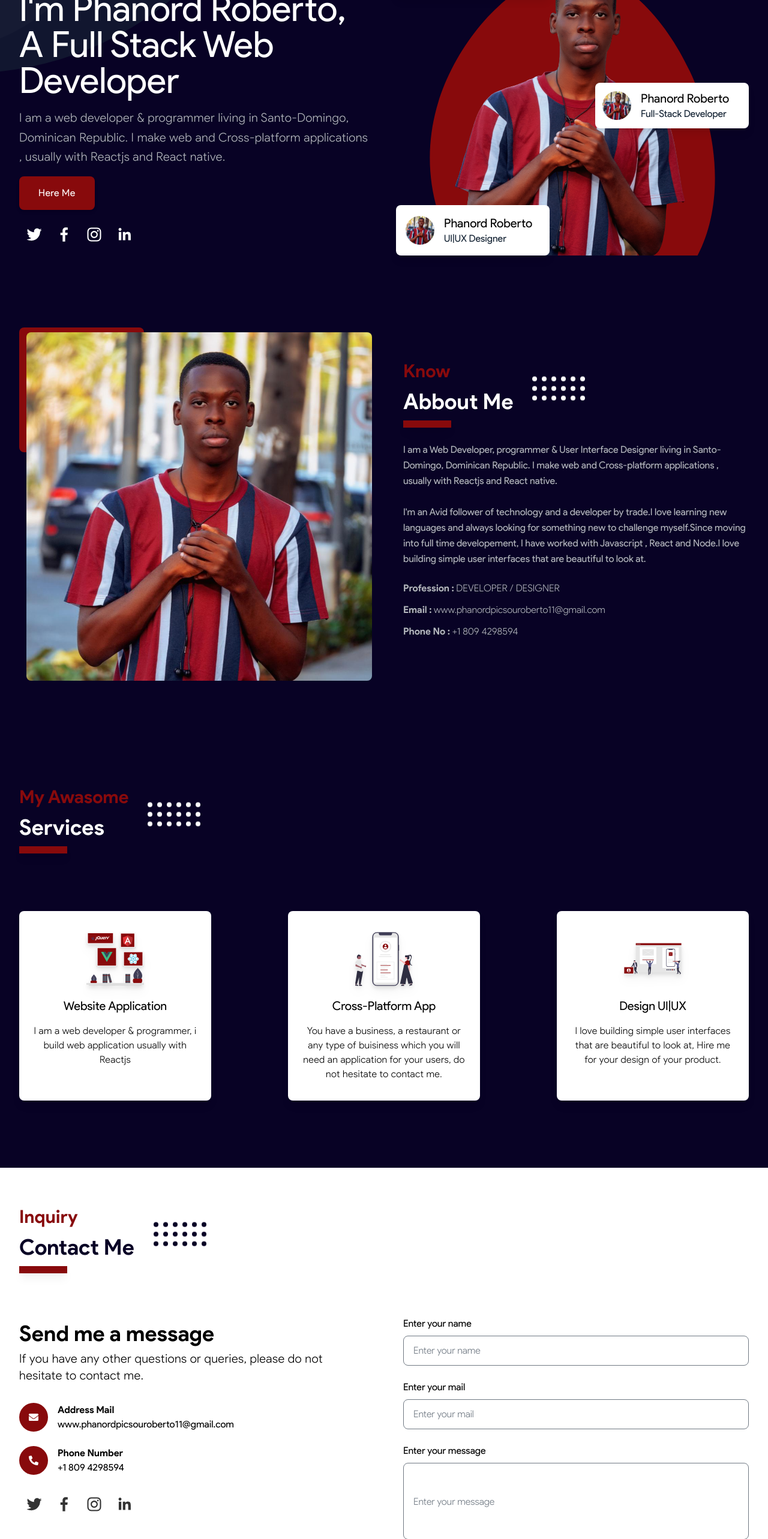
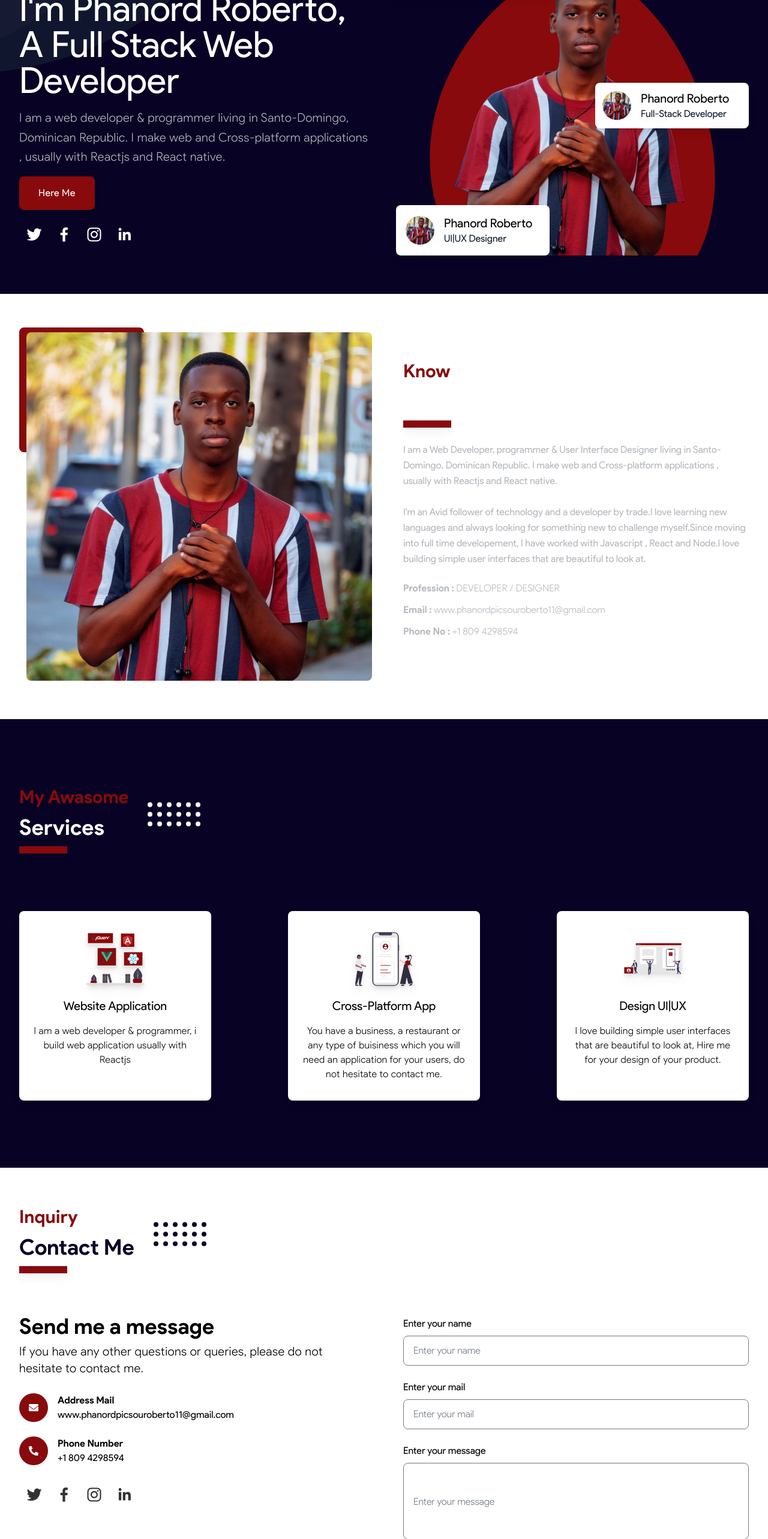
Before and after one commit to PicsouRob/website, a React (Create React App) app: page / in a window 1280 px wide. Shown: the part 234-2800 px from the top of the page at 60% size. Built offline with nearby package versions, Linux system fonts and the light colour scheme.

Commit message:
first commit

```diff
--- a/src/Pages/About/index.jsx
+++ b/src/Pages/About/index.jsx
@@ -5,7 +5,8 @@ import aboutPhoto from '../../Images/picsou.jpg';
 
 function About() {
     return (
-        <div id="about" class="relative px-8 py-16 mx-auto max-w-7xl z-20">
+        <div id="about" class="relative bg-white z-20 w-full">
+            <div class="max-w-7xl py-16 px-8 mx-auto">
                 <div class="flex flex-col lg:flex-row gap-16 items-center mx-auto">
                     <div class="relative w-full lg:w-1/2">
                         <div class="absolute -top-2 left-0 -z-10 w-52 h-52 rounded-lg bg-[#880a0c]"></div>
@@ -24,6 +25,7 @@ function About() {
                     </div>
                 </div>
             </div>
+        </div>
     )
 }
 
--- a/src/Pages/Contact/index.jsx
+++ b/src/Pages/Contact/index.jsx
@@ -67,8 +67,8 @@ function Contact() {
             <div class="max-w-7xl py-16 px-8 mx-auto">
                 <HeaderText text="Contact Me" title="Inquiry" color="#080225" />
                 <div class="flex flex-col lg:flex-row gap-x-16 py-4 gap-y-4">
-                    <div class="w-full lg:w-1/2 mt-6">
-                        <div class="py-4">
+                    <div class="w-full lg:w-1/2 mt-4">
+                        <div class="py-3">
                             <h2 class="relative z-10 text-3xl font-bold leading-tight md:text-4xl break-words mb-2">Send me a message</h2>
                             <span class="relative pt-2 text-xl tracking-wide">If you have any other questions or queries, please do not hesitate to contact me. </span>
                         </div>
@@ -80,7 +80,7 @@ function Contact() {
                             </div>
                             <div class="">
                                 <h4 class="font-bold">Address Mail</h4>
-                                <p class="font-medium">www.phanordpicsouroberto11@gmail.com</p>
+                                <p class="font-medium break-words">www.phanordpicsouroberto11@gmail.com</p>
                             </div>
                         </div>
                         <div class="flex gap-x-4 items-center cursor-pointer my-6" onClick={() => window.open('tel:+18094298594')}>
```
Lines whose indentation alone changed are shown as unchanged.
